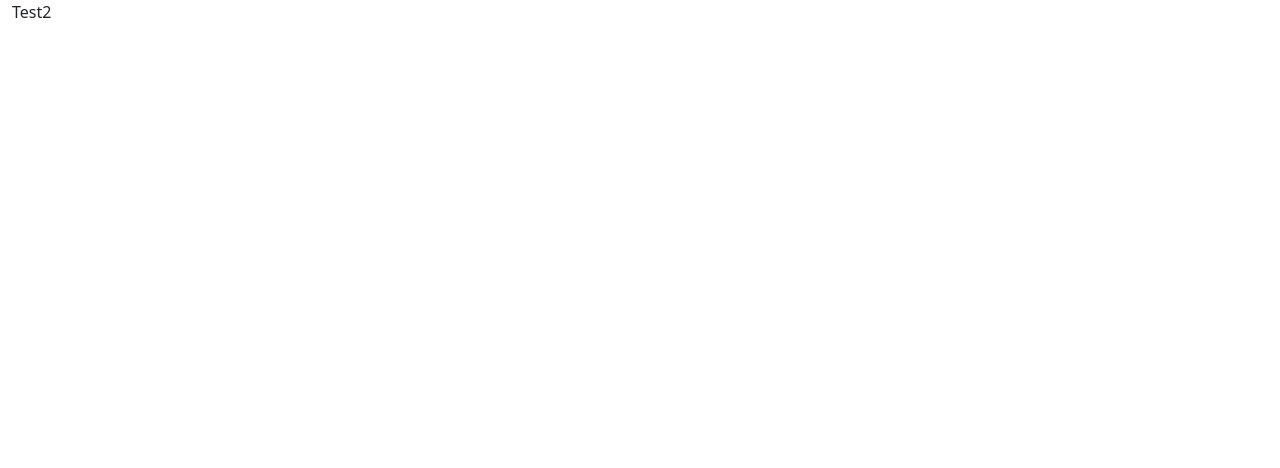
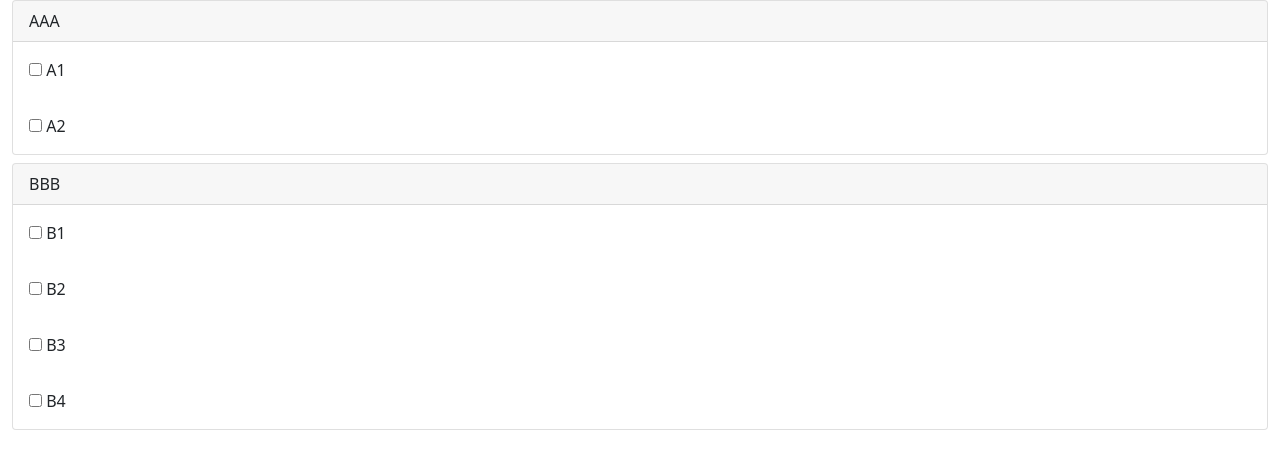
Before and after one commit to jayant4/JS_Apps, an Angular app in the folder training/AngularApps/my-angular-app1/: page / in a window 1280 px wide. Shown: the top 468 px of the page. Built offline with nearby package versions, Linux system fonts and the light colour scheme.

Commit message:
added card UI

```diff
--- a/training/AngularApps/my-angular-app1/src/app/test2.component.ts
+++ b/training/AngularApps/my-angular-app1/src/app/test2.component.ts
@@ -15,7 +15,27 @@ interface Question2 {
 
 @Component({
     selector: "test2",
-    template: "Test2"
+    template: `
+
+        <div class="row">
+            <div class="col-12" *ngFor="let question of questions">
+                <div class="card mt2- mb-2">
+                    <div class="card-header">
+                         {{question.statement}}
+                        </div>
+
+                    <div class="card-body" *ngFor="let option of question.options">
+                        <label>
+                            <input type="checkbox"/>
+                            {{option.text}}
+                        </label>
+                    </div>
+
+                </div>
+            </div>
+        </div>
+
+    `
 })
 export class Test2Component {
     public questions: Question2[] = [
```
